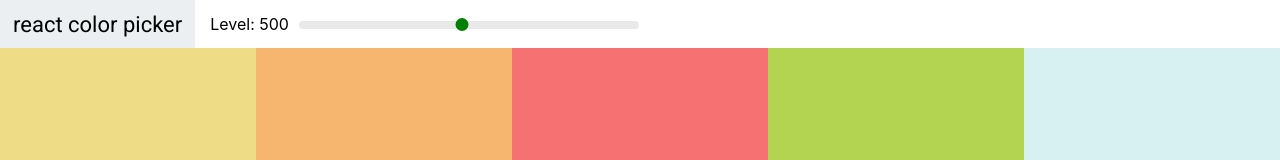
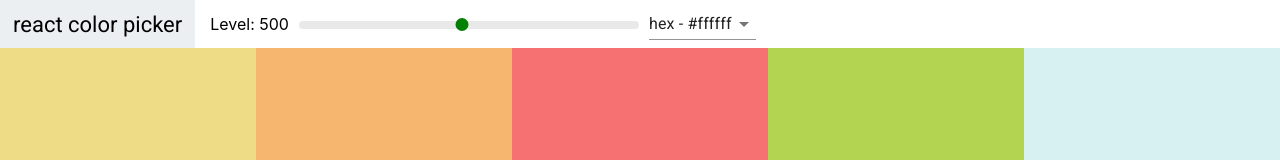
Before and after one commit to Dgarza0413/color-palette, a React (Create React App) app: page / in a window 1280 px wide. Shown: the top 160 px of the page. Built offline with nearby package versions, Linux system fonts and the light colour scheme.

Commit message:
add select and material ui

```diff
--- a/package.json
+++ b/package.json
@@ -3,6 +3,7 @@
   "version": "0.1.0",
   "private": true,
   "dependencies": {
+    "@material-ui/core": "^4.4.1",
     "chroma-js": "^2.0.6",
     "rc-slider": "^8.7.1",
     "react": "^16.9.0",
--- a/src/components/Navbar.js
+++ b/src/components/Navbar.js
@@ -1,11 +1,23 @@
 import React, { Component } from 'react';
+import Select from "@material-ui/core/Select";
+import MenuItem from "@material-ui/core/MenuItem"
 import Slider from 'rc-slider';
 import 'rc-slider/assets/index.css';
 import './Navbar.css'
 
 class Navbar extends Component {
+    constructor(props) {
+        super(props);
+        this.state = { format: "hex" };
+        this.handleChange = this.handleChange.bind(this);
+    }
+    handleChange(e) {
+        this.setState({ format: e.target.value });
+        this.props.handleChange(e.target.value);
+    }
     render() {
         const { level, changeLevel } = this.props;
+        const { format } = this.state;
         console.log(level)
         return (
             <header className="Navbar">
@@ -24,7 +36,13 @@
                         />
                     </div>
                 </div>
-
+                <div className="select-container">
+                    <Select value={format} onChange={this.handleChange}>
+                        <MenuItem value="hex">hex - #ffffff</MenuItem>
+                        <MenuItem value="rgb">rgb - rgb(255, 255, 255)</MenuItem>
+                        <MenuItem value="rgba">rgba - rgba(255, 255, 255, 0.1)</MenuItem>]
+                    </Select>
+                </div>
             </header>
         );
     }
--- a/src/components/Palette.js
+++ b/src/components/Palette.js
@@ -6,23 +6,28 @@
 class Palette extends Component {
     constructor(props) {
         super(props);
-        this.state = { level: 500 };
+        this.state = { level: 500, format: "hex" };
         this.changeLevel = this.changeLevel.bind(this);
+        this.changeFormat = this.changeFormat.bind(this);
     }
     changeLevel(level) {
         this.setState({ level })
     }
+    changeFormat(val) {
+        this.setState({ format: val })
+    }
     render() {
         const { colors } = this.props.palette;
-        const { level } = this.state;
+        const { level, format } = this.state;
         const colorBoxes = colors[level].map(color => (
-            <ColorBox background={color.hex} name={color.name} />
+            <ColorBox background={color[format]} name={color.name} />
         ));
         return (
             <div className="Palette">
                 <Navbar
                     level={level}
                     changeLevel={this.changeLevel}
+                    handleChange={this.changeFormat}
                 />
                 <div className="Palette-colors">{colorBoxes}</div>
                 {/* footer eventually */}
--- a/src/components/colorHelpers.js
+++ b/src/components/colorHelpers.js
@@ -47,7 +47,7 @@
                 hex: scale[i],
                 rgb: chroma(scale[i]).css(),
                 rgba: chroma(scale[i]).css()
-                    .replace("rgba", "rgba")
+                    .replace("rgb", "rgba")
                     .replace(")", ",1.0)")
             });
         }
```
Also changed, not shown: 1 other file (tests, documents, lock files or other folders).
